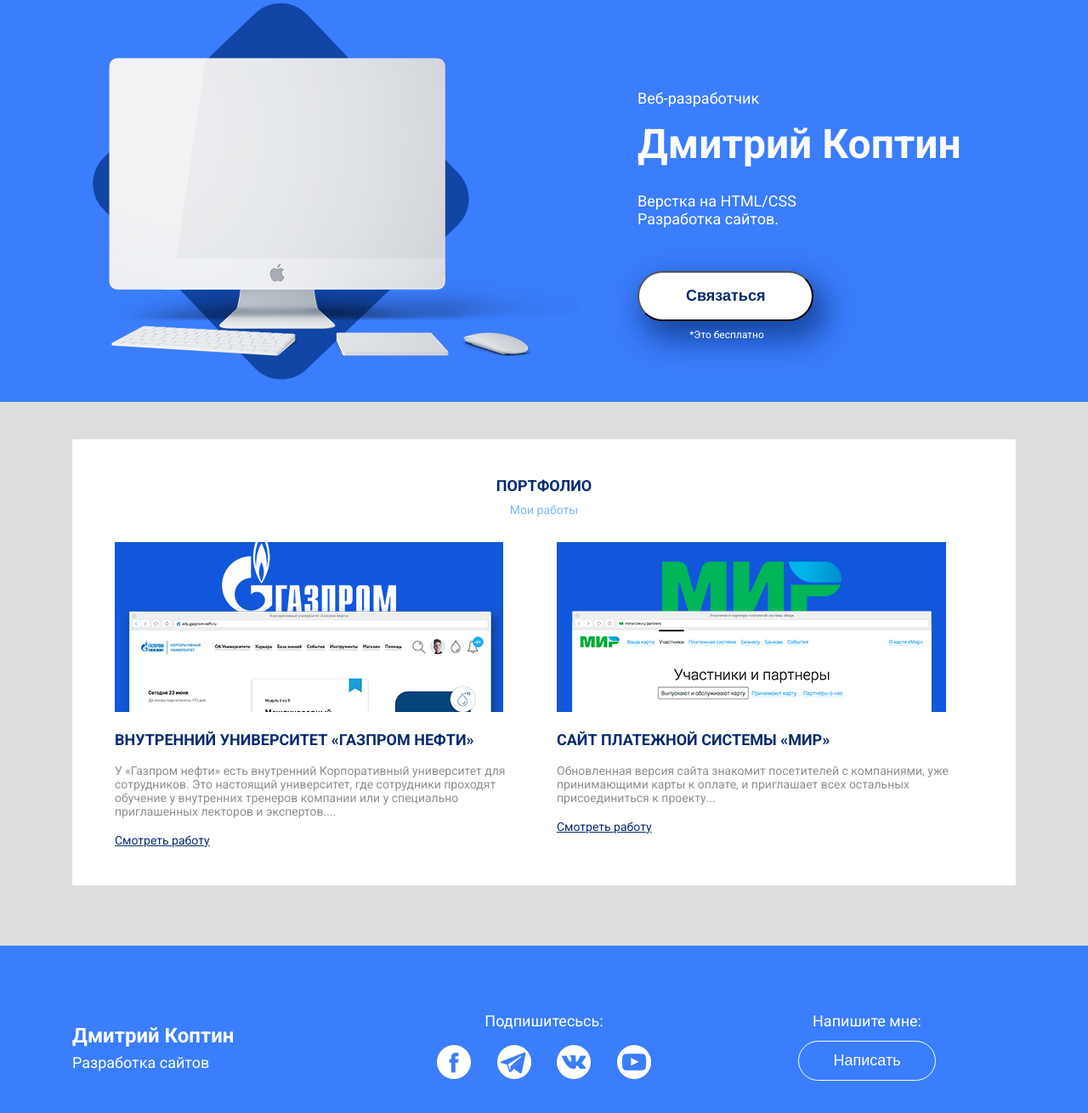
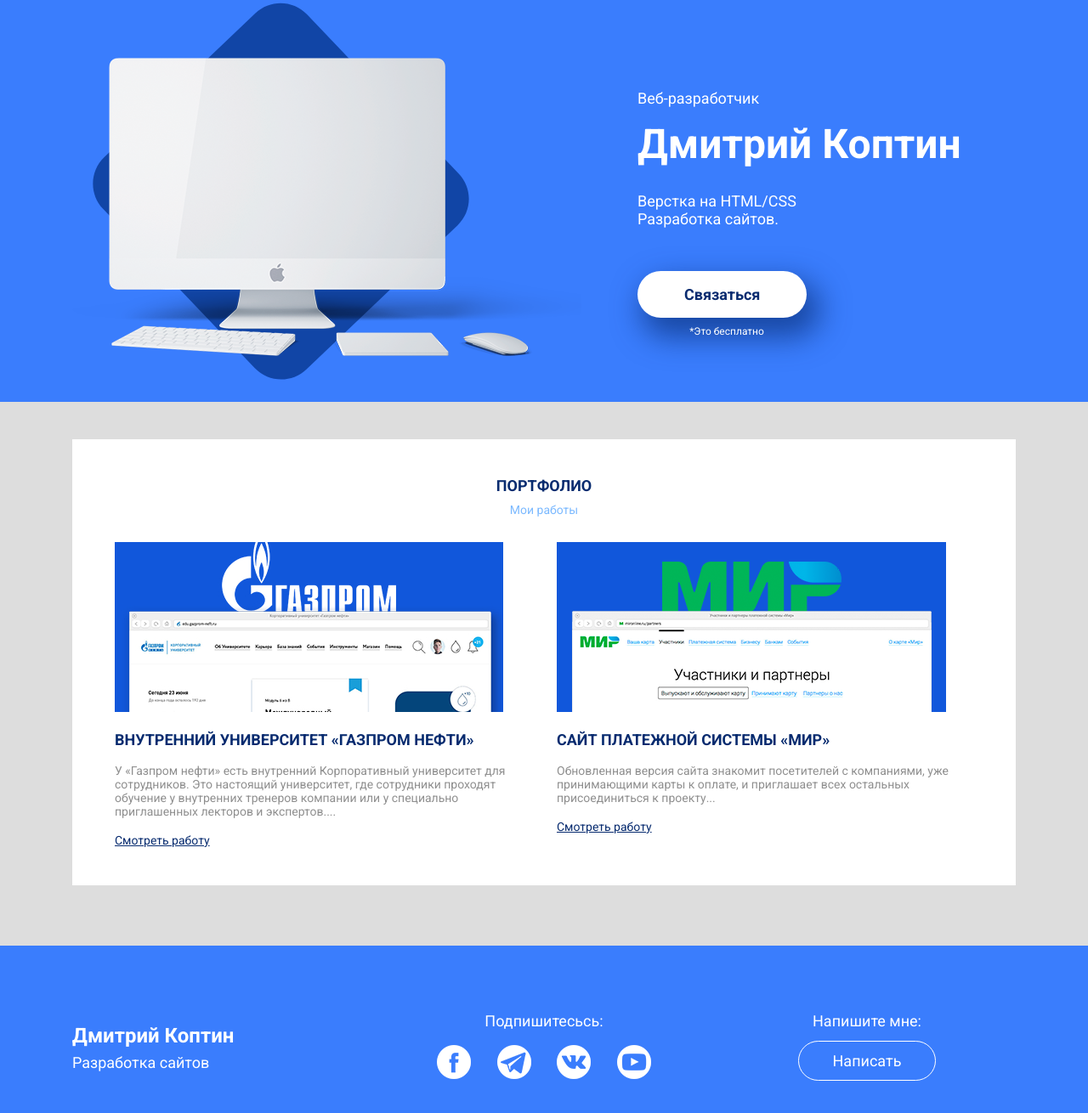
Before and after one commit to dmitrywebdev/dmitrywebdev.github.io, a plain HTML site: page index.html in a window 1280 px wide. Shown: the part 56-1366 px from the top of the page at 85% size. Drawn offline with Linux system fonts and the light colour scheme.

Commit message:
Add files via upload

```diff
--- a/css/style.css
+++ b/css/style.css
@@ -31,6 +31,8 @@ header {
 }
 
 .header-button {
+	display: inline-block;
+	text-decoration: none;
 	box-shadow: 10px 17px 34px 6px rgba(18, 61, 145, 0.83);
 	border-radius: 50px;
 	background-color: #ffffff;
@@ -151,6 +153,7 @@ footer{
 
 .footer-button {
 	display: inline-block;
+	text-decoration: none;
 	border: 1px solid #fff;
 	background-color: transparent;
 	color: #fff;
--- a/index.html
+++ b/index.html
@@ -26,7 +26,7 @@
 						<p class="header-subtitle">Верстка на HTML/CSS <br>
                          Разработка сайтов.</p>
                          <div class="header-button-block">
-                         	<button class="header-button">Связаться</button>
+                         	<a href="https://vk.me/id159275770" class="header-button">Связаться</a>
                          	<small>*Это бесплатно</small>
                          </div>
 					</div>
@@ -80,7 +80,7 @@
 					<div class="col-md-4">
 						<div class="footer-cta-block">
 							<p class="footer-cta">Напишите мне:</p>
-							<button class="footer-button">Написать</button>
+							<a href="https://vk.me/id159275770" class="footer-button">Написать</a>
 						</div>
 					</div>
 				</div>
```
